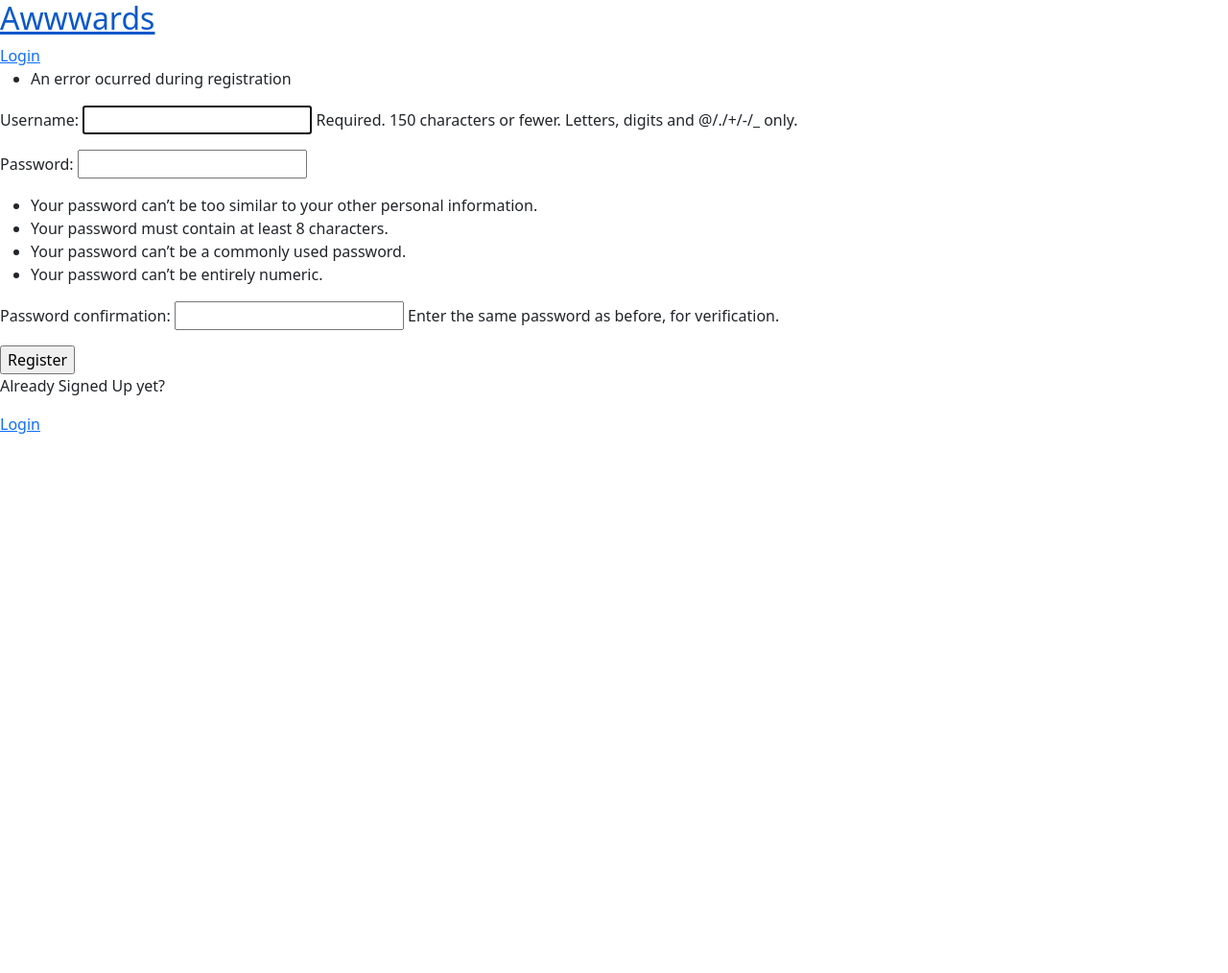
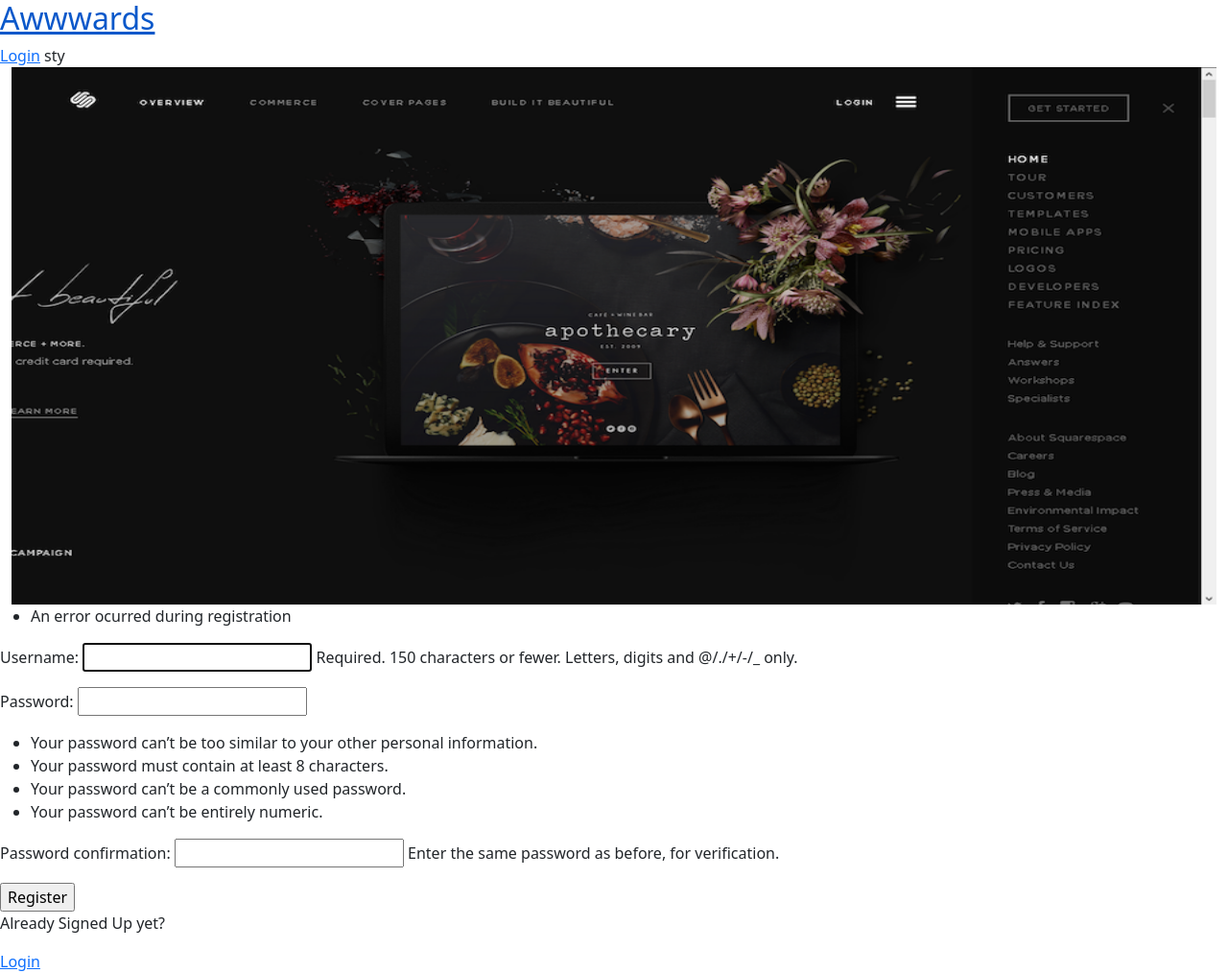
Before and after one commit to Manasseh-Kinyua/AWWWARDS, a Django app: page /register/ in a window 1280 px wide. Shown: the whole page at 96% size. Before the commit the page ends 452 px from the top, so only its background shows below. Run offline with Django 4.2, Linux system fonts and the light colour scheme; some libraries are stand-ins or nearby versions.

Commit message:
add a hero section to the home page

```diff
--- a/awards/static/css/style.css
+++ b/awards/static/css/style.css
@@ -1,4 +1,4 @@
-.head {
-    background-image:url('{{ STATIC_URL }}img/awards.png');
-    height: 100%;
+.head img {
+    width: 100%;
+    height: 70vh;
 }
--- a/awards/templates/awards/base.html
+++ b/awards/templates/awards/base.html
@@ -14,8 +14,9 @@
 </head>
 <body>
     {% include 'navbar.html' %}
-    <div style="background-image: url('');" class="container-fluid head">
-
+    sty
+    <div class="container-fluid head">
+      <img src="{% static 'img/awards.png' %}" alt="">
     </div>
 
     {% if messages %}
```
